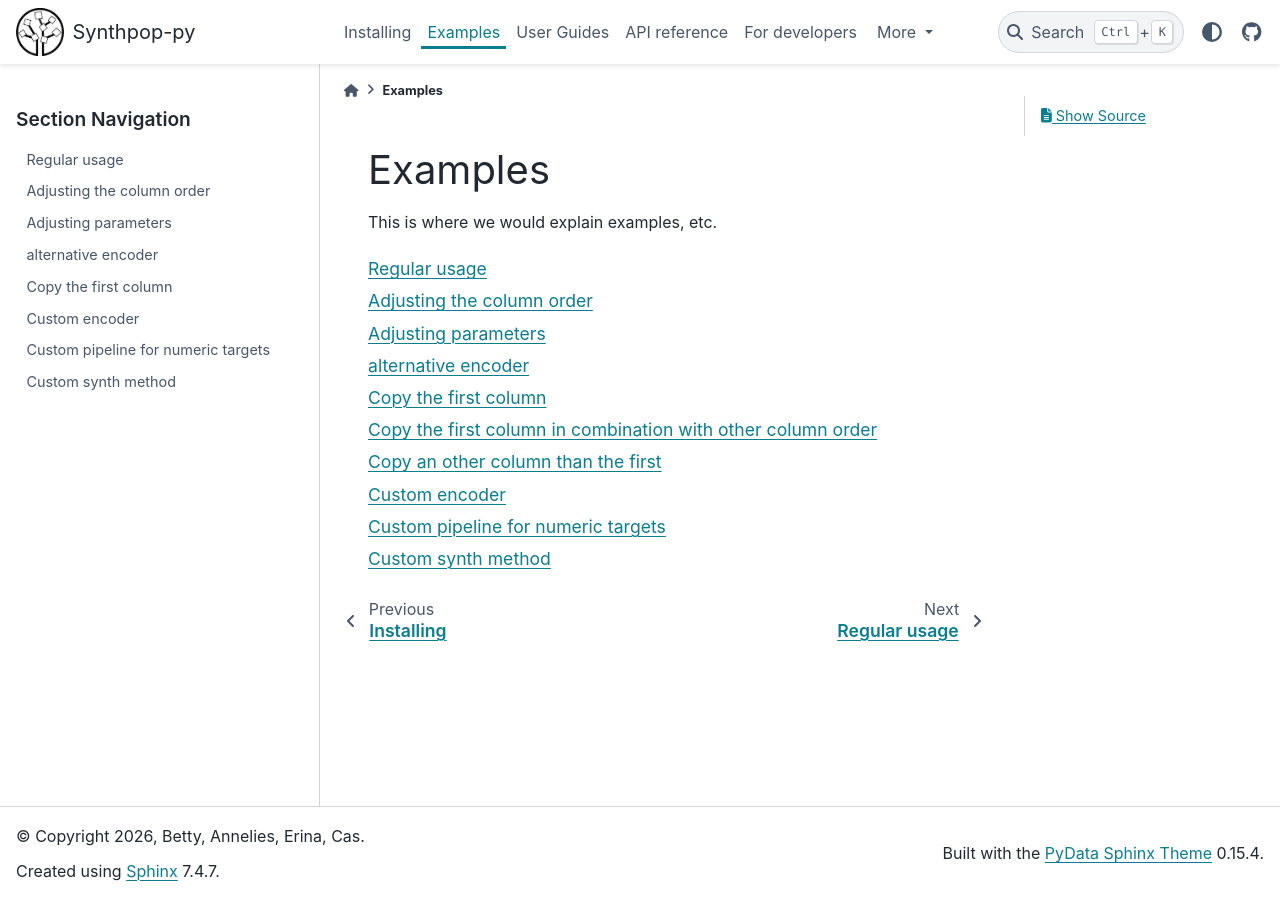
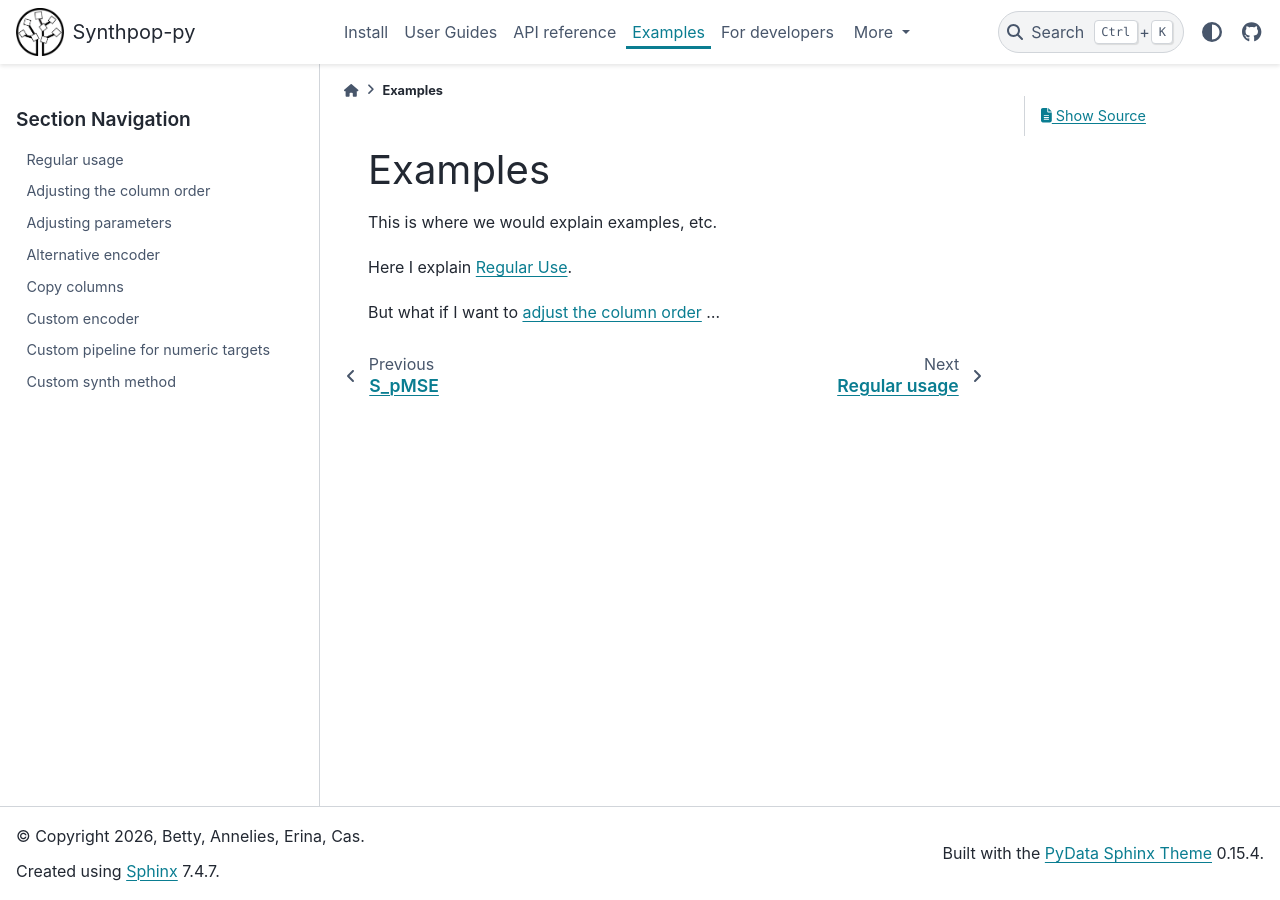
Before and after one commit to duonl/synthpop-py, a Sphinx documentation site: the page built from docs/source/examples/examples_index.md, in a window 1280 px wide. Built offline with Sphinx 7.4.7 and the PyData theme 0.15.4, drawn with Linux system fonts in a browser that asks for light colours.

Commit message:
Changed the examples structure

````diff
--- a/docs/source/examples/copy_column.md
+++ b/docs/source/examples/copy_column.md
@@ -1,4 +1,6 @@
-# Copy the first column
+# Copy columns
+
+## Copy the first column
 
 If you want to copy the first column instead of sampling, it would look like this:
 ```python
@@ -11,7 +13,7 @@ synth = Synthesiser(special_syn_method={
 syn_data = synth.fit(data).generate()
 ```
 
-# Copy the first column in combination with other column order
+## Copy the first column in combination with other column order
 If you do not want to sample the first column and copy it instead, you need to specify the `CopyMethod` for the column that is first in the given order of columns.
 ```python
 from synthpop import Synthesiser
@@ -28,7 +30,7 @@ synthetic_data = Synthesiser(
 print(synthetic_data)
 ```
 
-# Copy an other column than the first
+## Copy an other column than the first
 
 If you want to copy the any other column than the first, it would look like this:
 ```python
--- a/docs/source/examples/examples_index.md
+++ b/docs/source/examples/examples_index.md
@@ -2,8 +2,15 @@
 
 This is where we would explain examples, etc.
 
+Here I explain [Regular Use](regular_use.md).
+
+But what if I want to [adjust the column order](adjusting_column_order.md)
+...
+
+
 ```{toctree}
 :maxdepth: 1
+:hidden:
 
 regular_use.md
 adjusting_column_order.md
--- a/docs/source/index.rst
+++ b/docs/source/index.rst
@@ -18,9 +18,9 @@ documentation for details.
    :caption: Contents:
 
    installing/installing.md
-   examples/examples_index
    user_guides/user_guides_index
    api_reference/synthpop
+   examples/examples_index
    developer/developer_index.md
    about_us/about.md
 
--- a/docs/source/installing/installing.md
+++ b/docs/source/installing/installing.md
@@ -1,4 +1,4 @@
-# Installing
+# Install
 You can install synthpop by: ...
 
 Also check-out our github!!
````
Also changed, not shown: docs/source/developer/way_of_working/developing.md (+1 -1 lines), docs/source/examples/alternative_encoder.md (+1 -1 lines).
